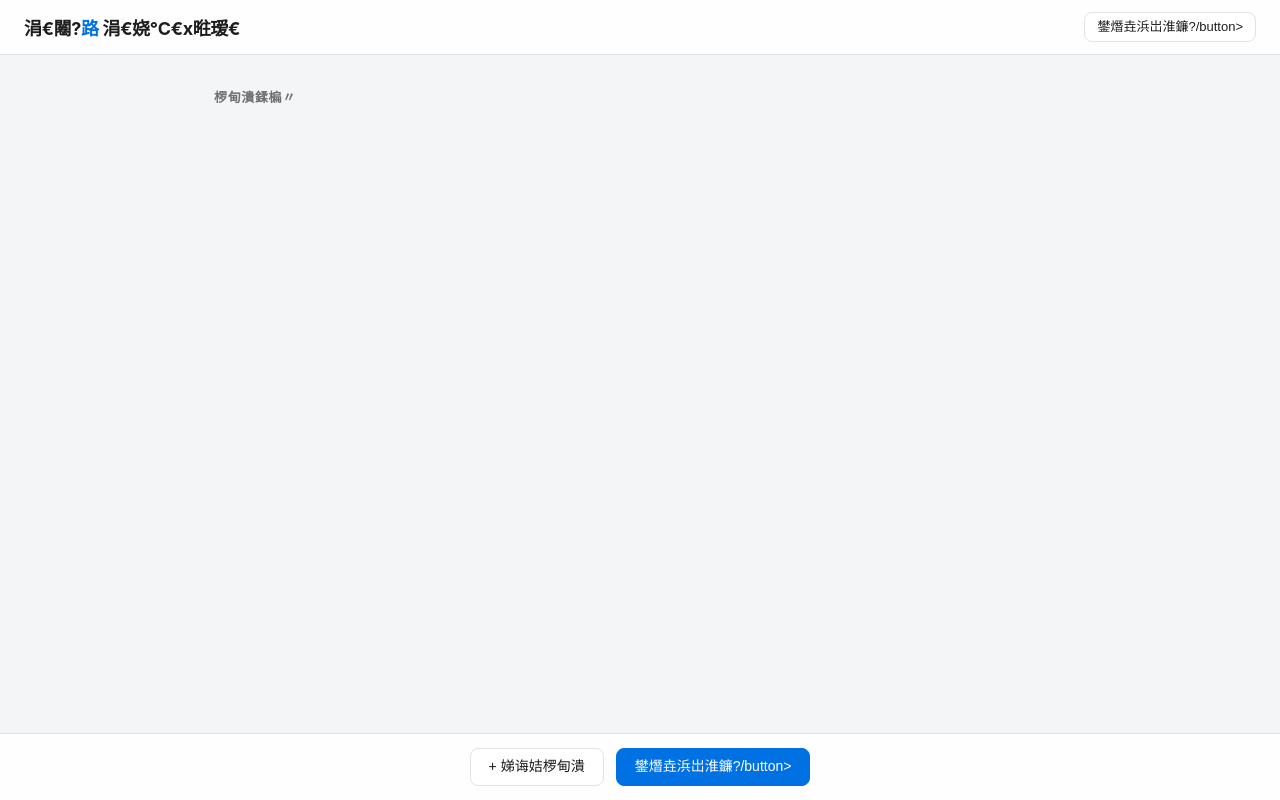
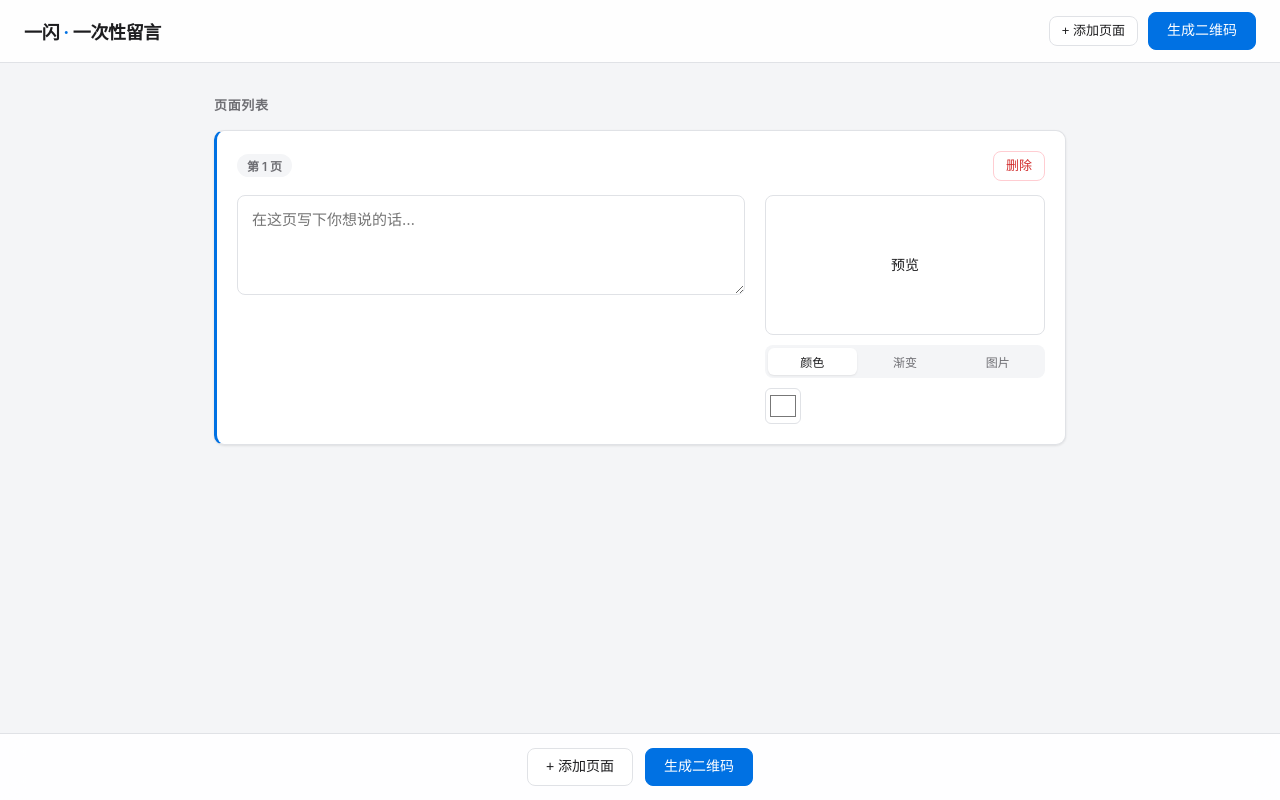
Before and after one commit to xiaozhou-dou/MomentFlash, a Flask app: page / in a window 1280 px wide. Run offline with Flask 3, Linux system fonts and the light colour scheme.

Commit message:
重新实现文字样式控制功能，修复编码问题

```diff
--- a/templates/editor.html
+++ b/templates/editor.html
@@ -3,7 +3,7 @@
 <head>
 <meta charset="UTF-8">
 <meta name="viewport" content="width=device-width, initial-scale=1.0">
-<title>涓€闂?路 涓€娆℃€х暀瑷€</title>
+<title>一闪 · 一次性留言</title>
 <style>
 * { margin: 0; padding: 0; box-sizing: border-box; }
 
@@ -465,29 +465,30 @@ body {
   color: var(--text-secondary);
   min-width: 30px;
   text-align: right;
-}</style>
+}
+</style>
 </head>
 <body>
 
 <!-- Toolbar -->
 <header class="toolbar">
-  <div class="toolbar-brand">涓€闂?<span>路</span> 涓€娆℃€х暀瑷€</div>
+  <div class="toolbar-brand">一闪 <span>·</span> 一次性留言</div>
   <div class="toolbar-actions">
-    <button class="btn btn-sm" id="addPageBtn" title="娣诲姞涓€椤?>+ 娣诲姞椤甸潰</button>
-    <button class="btn btn-primary" id="generateBtn">鐢熸垚浜岀淮鐮?/button>
+    <button class="btn btn-sm" id="addPageBtn" title="添加一页">+ 添加页面</button>
+    <button class="btn btn-primary" id="generateBtn">生成二维码</button>
   </div>
 </header>
 
 <!-- Main -->
 <div class="container">
-  <div class="section-title">椤甸潰鍒楄〃</div>
+  <div class="section-title">页面列表</div>
   <div class="page-list" id="pageList"></div>
 </div>
 
 <!-- Footer -->
 <div class="footer-actions">
-  <button class="btn" id="addPageBtn2">+ 娣诲姞椤甸潰</button>
-  <button class="btn btn-primary" id="generateBtn2">鐢熸垚浜岀淮鐮?/button>
+  <button class="btn" id="addPageBtn2">+ 添加页面</button>
+  <button class="btn btn-primary" id="generateBtn2">生成二维码</button>
 </div>
 
 <!-- Toast -->
@@ -496,15 +497,15 @@ body {
 <!-- QR Modal -->
 <div class="modal-overlay" id="qrModal">
   <div class="modal-box">
-    <div class="modal-title">浜岀淮鐮佸凡鐢熸垚</div>
-    <div class="modal-subtitle">鎵弿鍚庡唴瀹瑰皢姘镐箙澶辨晥锛屼粎鍙煡鐪嬩竴娆?/div>
+    <div class="modal-title">二维码已生成</div>
+    <div class="modal-subtitle">扫描后内容将永久失效，仅可查看一次</div>
     <div class="qr-image" id="qrImageContainer">
       <img id="qrImage" alt="QR Code">
     </div>
     <div class="qr-url" id="qrUrl"></div>
     <div style="display:flex;gap:8px;justify-content:center;margin-top:4px;">
-      <a class="btn btn-primary" id="qrDownloadBtn" style="text-decoration:none;">涓嬭浇浜岀淮鐮?/a>
-      <button class="btn modal-close-btn" id="modalCloseBtn">鎴戠煡閬撲簡</button>
+      <a class="btn btn-primary" id="qrDownloadBtn" style="text-decoration:none;">下载二维码</a>
+      <button class="btn modal-close-btn" id="modalCloseBtn">我知道了</button>
     </div>
   </div>
 </div>
@@ -512,14 +513,14 @@ body {
 <script>
 // --- Gradient Presets ---
 const GRADIENT_PRESETS = [
-  { name: "鏃ヨ惤", value: "linear-gradient(135deg, #f093fb 0%, #f5576c 100%)" },
-  { name: "娴锋磱", value: "linear-gradient(135deg, #4facfe 0%, #00f2fe 100%)" },
-  { name: "妫灄", value: "linear-gradient(135deg, #43e97b 0%, #38f9d7 100%)" },
-  { name: "鏆厜", value: "linear-gradient(135deg, #a18cd1 0%, #fbc2eb 100%)" },
-  { name: "鐏劙", value: "linear-gradient(135deg, #fa709a 0%, #fee140 100%)" },
-  { name: "鏋佸厜", value: "linear-gradient(135deg, #667eea 0%, #764ba2 100%)" },
-  { name: "鐑氮", value: "linear-gradient(135deg, #f6d365 0%, #fda085 100%)" },
-  { name: "娣辩┖", value: "linear-gradient(135deg, #0c3483 0%, #a2b6df 100%)" },
+  { name: "日落", value: "linear-gradient(135deg, #f093fb 0%, #f5576c 100%)" },
+  { name: "海洋", value: "linear-gradient(135deg, #4facfe 0%, #00f2fe 100%)" },
+  { name: "森林", value: "linear-gradient(135deg, #43e97b 0%, #38f9d7 100%)" },
+  { name: "暮光", value: "linear-gradient(135deg, #a18cd1 0%, #fbc2eb 100%)" },
+  { name: "火焰", value: "linear-gradient(135deg, #fa709a 0%, #fee140 100%)" },
+  { name: "极光", value: "linear-gradient(135deg, #667eea 0%, #764ba2 100%)" },
+  { name: "热浪", value: "linear-gradient(135deg, #f6d365 0%, #fda085 100%)" },
+  { name: "深空", value: "linear-gradient(135deg, #0c3483 0%, #a2b6df 100%)" },
 ];
 
 let pageCounter = 0;
@@ -572,53 +573,29 @@ function renderPage(data) {
 
   card.innerHTML = `
     <div class="page-card-header">
-      <span class="page-number">绗?${pageList.children.length + 1} 椤?/span>
-      <button class="btn btn-sm btn-danger remove-page-btn">鍒犻櫎</button>
+      <span class="page-number">第 ${pageList.children.length + 1} 页</span>
+      <button class="btn btn-sm btn-danger remove-page-btn">删除</button>
     </div>
     <div class="page-content-row">
       <div>
-        <textarea class="page-text-area" placeholder="鍦ㄨ繖椤靛啓涓嬩綘鎯宠鐨勮瘽鈥?>${escapeHtml(data.text)}</textarea>
+        <textarea class="page-text-area" placeholder="在这页写下你想说的话…">${escapeHtml(data.text)}</textarea>
       </div>
       <div>
         <div class="mini-preview" id="preview-${data.id}">
-          <div class="mini-preview-text" id="previewText-${data.id}">${escapeHtml(data.text) || "棰勮"}</div>
+          <div class="mini-preview-text" id="previewText-${data.id}">${escapeHtml(data.text) || "预览"}</div>
         </div>
         <div class="bg-options">
           <div class="bg-type-selector">
-            <button class="bg-type-btn ${data.bgType === 'color' ? 'active' : ''}" data-type="color">棰滆壊</button>
-            <button class="bg-type-btn ${data.bgType === 'gradient' ? 'active' : ''}" data-type="gradient">娓愬彉</button>
-            <button class="bg-type-btn ${data.bgType === 'image' ? 'active' : ''}" data-type="image">鍥剧墖</button>
+            <button class="bg-type-btn ${data.bgType === 'color' ? 'active' : ''}" data-type="color">颜色</button>
+            <button class="bg-type-btn ${data.bgType === 'gradient' ? 'active' : ''}" data-type="gradient">渐变</button>
+            <button class="bg-type-btn ${data.bgType === 'image' ? 'active' : ''}" data-type="image">图片</button>
           </div>
           <div class="bg-control" id="bgControl-${data.id}">
           </div>
         </div>
-        <div class="text-style-options">
-          <div class="section-title">文字样式</div>
-          <div class="text-style-controls">
-            <div class="text-style-row">
-              <label>颜色</label>
-              <input type="color" class="font-color-input" value="${data.fontColor}">
-            </div>
-            <div class="text-style-row">
-              <label>字体</label>
-              <select class="font-family-select">
-                <option value="sans-serif" ${data.fontFamily === 'sans-serif' ? 'selected' : ''}>无衬线字体</option>
-                <option value="serif" ${data.fontFamily === 'serif' ? 'selected' : ''}>衬线字体</option>
-                <option value="monospace" ${data.fontFamily === 'monospace' ? 'selected' : ''}>等宽字体</option>
-                <option value="cursive" ${data.fontFamily === 'cursive' ? 'selected' : ''}>手写体</option>
-                <option value="fantasy" ${data.fontFamily === 'fantasy' ? 'selected' : ''}>装饰体</option>
-              </select>
-            </div>
-            <div class="text-style-row">
-              <label>大小</label>
-              <input type="range" class="font-size-input" min="12" max="72" value="${data.fontSize}">
-              <span class="font-size-value">${data.fontSize}px</span>
-            </div>
-          </div>
-        </div>
       </div>
     </div>
-  `;;
+  `;
 
   // --- Wire up events ---
 
@@ -632,7 +609,7 @@ function renderPage(data) {
   // Remove button
   card.querySelector(".remove-page-btn").addEventListener("click", () => {
     if (pageList.children.length <= 1) {
-      showToast("鑷冲皯淇濈暀涓€椤?);
+      showToast("至少保留一页");
       return;
     }
     card.remove();
@@ -650,34 +627,6 @@ function renderPage(data) {
     });
   });
 
-
-  // Text style controls
-  const fontColorInput = card.querySelector(".font-color-input");
-  const fontFamilySelect = card.querySelector(".font-family-select");
-  const fontSizeInput = card.querySelector(".font-size-input");
-  const fontSizeValue = card.querySelector(".font-size-value");
-
-  if (fontColorInput) {
-    fontColorInput.addEventListener("input", () => {
-      data.fontColor = fontColorInput.value;
-      updatePreview(data);
-    });
-  }
-
-  if (fontFamilySelect) {
-    fontFamilySelect.addEventListener("change", () => {
-      data.fontFamily = fontFamilySelect.value;
-      updatePreview(data);
-    });
-  }
-
-  if (fontSizeInput) {
-    fontSizeInput.addEventListener("input", () => {
-      data.fontSize = parseInt(fontSizeInput.value);
-      fontSizeValue.textContent = data.fontSize + 'px';
-      updatePreview(data);
-    });
-  }
   // Initial bg control
   renderBgControl(data, card);
   updatePreview(data);
@@ -692,7 +641,7 @@ function renderPage(data) {
     const style = getPreviewStyle(d);
     preview.style.background = style.background;
     previewText.style.color = style.color;
-    previewText.textContent = d.text || "棰勮";
+    previewText.textContent = d.text || "预览";
   }
 
   // --- Helper: render bg control ---
@@ -734,7 +683,7 @@ function renderPage(data) {
       if (d.imageName) {
         label.innerHTML = `<span class="uploaded-image-name">${escapeHtml(d.imageName)}</span>`;
       } else {
-        label.textContent = "閫夋嫨鍥剧墖";
+        label.textContent = "选择图片";
       }
       const fileInput = document.createElement("input");
       fileInput.type = "file";
@@ -746,7 +695,7 @@ function renderPage(data) {
         const formData = new FormData();
         formData.append("file", file);
         try {
-          label.innerHTML = "<span style='font-size:12px;color:#999'>涓婁紶涓€?/span>";
+          label.innerHTML = "<span style='font-size:12px;color:#999'>上传中…</span>";
           const resp = await fetch("/api/upload", { method: "POST", body: formData });
           const result = await resp.json();
           if (result.url) {
@@ -757,8 +706,8 @@ function renderPage(data) {
             updatePreview(d);
           }
         } catch (err) {
-          showToast("鍥剧墖涓婁紶澶辫触");
-          label.textContent = "閫夋嫨鍥剧墖";
+          showToast("图片上传失败");
+          label.textContent = "选择图片";
         }
       });
       label.appendChild(fileInput);
@@ -766,7 +715,7 @@ function renderPage(data) {
       if (d.imageUrl) {
         const removeBtn = document.createElement("button");
         removeBtn.className = "btn btn-sm btn-danger";
-        removeBtn.textContent = "绉婚櫎";
+        removeBtn.textContent = "移除";
         removeBtn.style.marginLeft = "6px";
         removeBtn.addEventListener("click", () => {
           d.imageUrl = null;
@@ -790,7 +739,7 @@ function escapeHtml(str) {
 function renumberPages() {
   Array.from(pageList.children).forEach((card, i) => {
     const num = card.querySelector(".page-number");
-    if (num) num.textContent = `绗?${i + 1} 椤礰;
+    if (num) num.textContent = `第 ${i + 1} 页`;
   });
 }
 
@@ -801,7 +750,7 @@ async function generateQR() {
   const generateBtn2 = document.getElementById("generateBtn2");
   const btns = [generateBtn, generateBtn2];
 
-  btns.forEach(b => { b.disabled = true; b.innerHTML = '<span class="loading-spinner"></span> 鐢熸垚涓€?; });
+  btns.forEach(b => { b.disabled = true; b.innerHTML = '<span class="loading-spinner"></span> 生成中…'; });
 
   try {
     const pages = [];
@@ -813,14 +762,11 @@ async function generateQR() {
         text: data.text,
         bg_type: data.bgType,
         bg_value: data.bgType === "image" ? data.imageUrl : data.bgValue,
-        font_color: data.fontColor,
-        font_family: data.fontFamily,
-        font_size: data.fontSize,
       });
     });
 
     if (pages.length === 0) {
-      showToast("璇疯嚦灏戞坊鍔犱竴椤靛唴瀹?);
+      showToast("请至少添加一页内容");
       return;
     }
 
@@ -840,9 +786,9 @@ async function generateQR() {
       document.getElementById("qrModal").classList.add("open");
     }
   } catch (err) {
-    showToast("鐢熸垚澶辫触锛岃閲嶈瘯");
+    showToast("生成失败，请重试");
   } finally {
-    btns.forEach(b => { b.disabled = false; b.innerHTML = "鐢熸垚浜岀淮鐮?; });
+    btns.forEach(b => { b.disabled = false; b.innerHTML = "生成二维码"; });
   }
 }
 
```
Also changed, not shown: database.py (+3 -6 lines), templates/viewer.html (+81 -142 lines).
